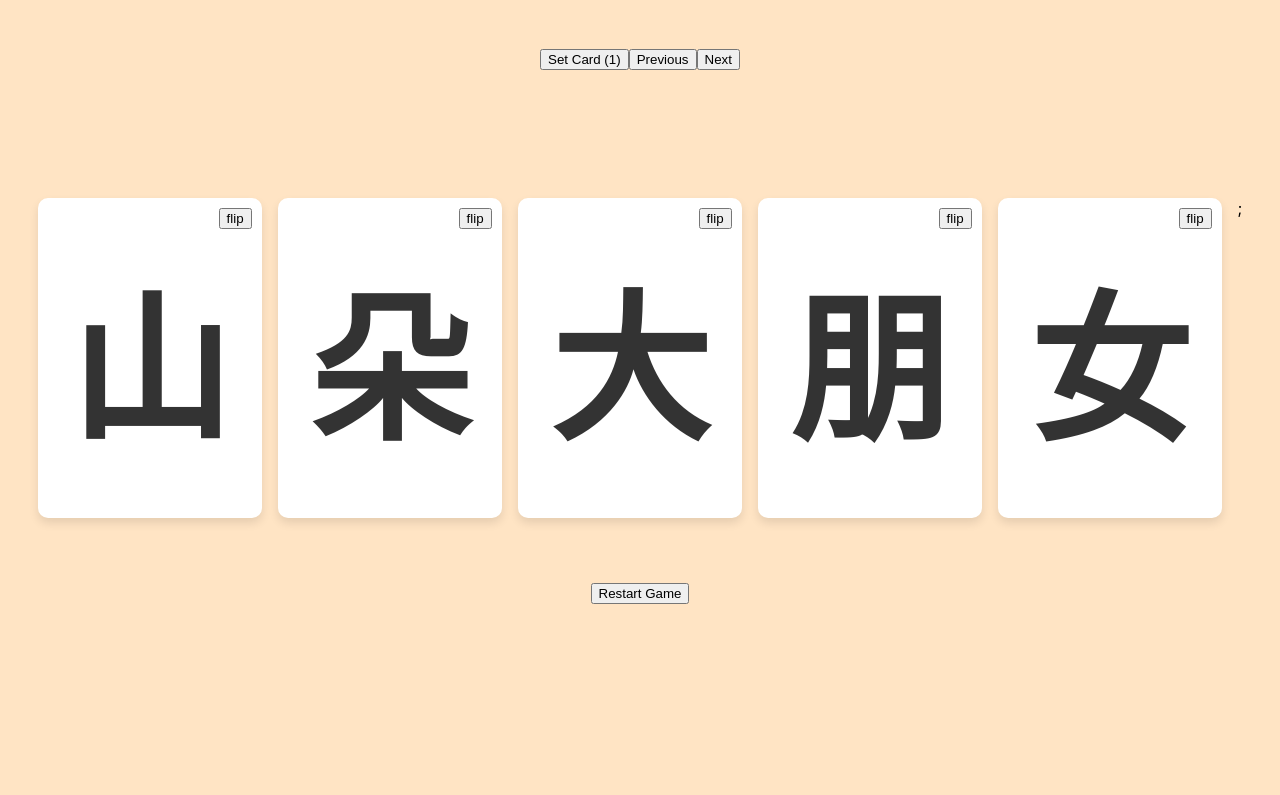
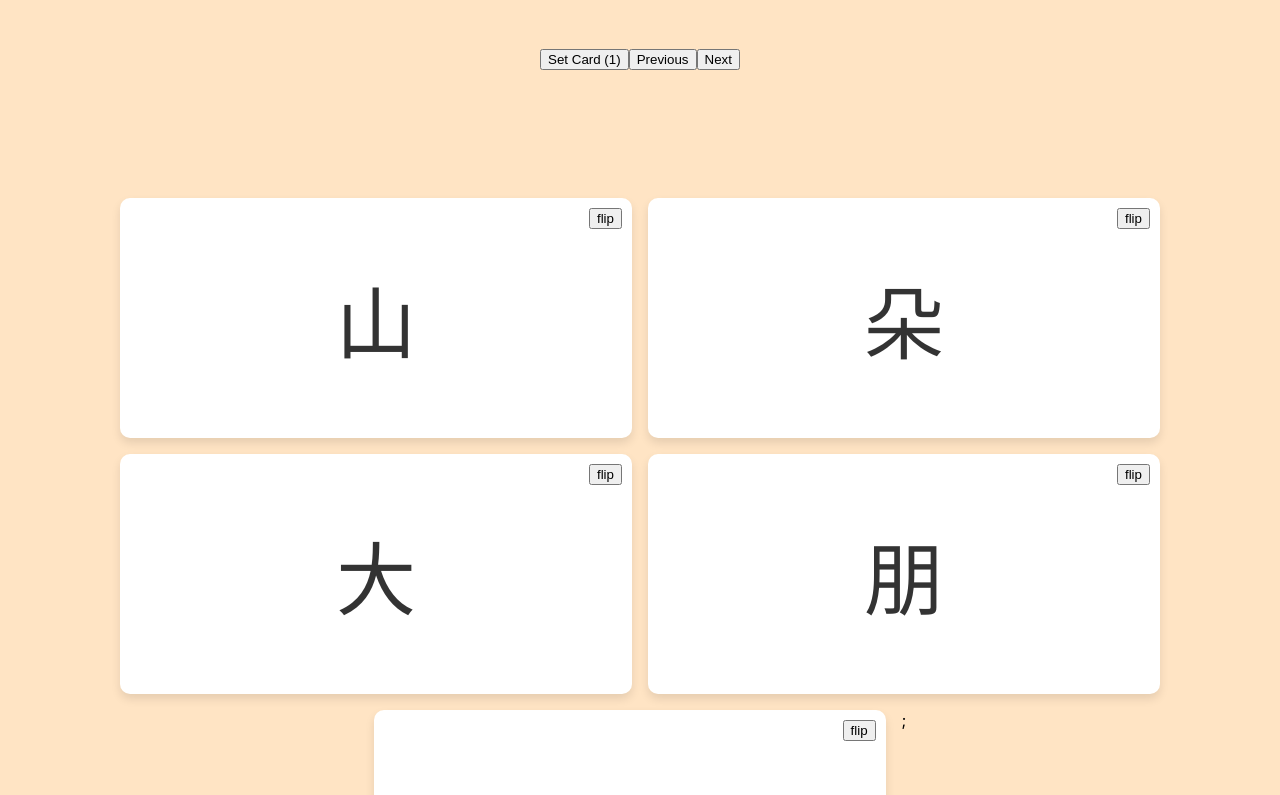
Before and after one commit to calvincchan/sagebooks-500-multiple-choice, a React (Create React App) app: page / in a window 1280 px wide. Shown: the top 795 px of the page. Built offline with nearby package versions, Linux system fonts and the light colour scheme.

Commit message:
chore: design tweak

```diff
--- a/src/Flashcard.css
+++ b/src/Flashcard.css
@@ -1,7 +1,7 @@
 .flashcard {
   display: block;
-  width: 14rem;
-  height: 40vh;
+  width: 40vw;
+  height: 30vh;
   perspective: 1000px;
   cursor: pointer;
 }
@@ -57,14 +57,14 @@
   color: white;
   transform: rotateY(180deg);
   font-family: Georgia, 'Times New Roman', Times, serif;
-  font-size: 2rem;
+  font-size: 1.4em;
 }
 
 .flashcard .flashcard-inner .flashcard-back .id-tag {
   position: absolute;
-  top: 20px;
-  left: 20px;
-  font-size: 2rem;
+  top: 1rem;
+  left: 1rem;
+  font-size: 1rem;
 }
 
 .flashcard .flashcard-inner .control {
--- a/src/Flashcard.tsx
+++ b/src/Flashcard.tsx
@@ -10,7 +10,7 @@ function Flashcard(props: {frontText: string, backText?: string, cardId: number,
       <div className={`flashcard-inner ${isFront?"":"flipped"}`}>
         <div className="flashcard-front">
           <button className="control" onClick={()=>{setIsFront(false)}}>flip</button>
-          <h1>{frontText}</h1>
+          <div>{frontText}</div>
         </div>
         <div className="flashcard-back">
           <button className="control" onClick={()=>{setIsFront(true)}}>close</button>
```
